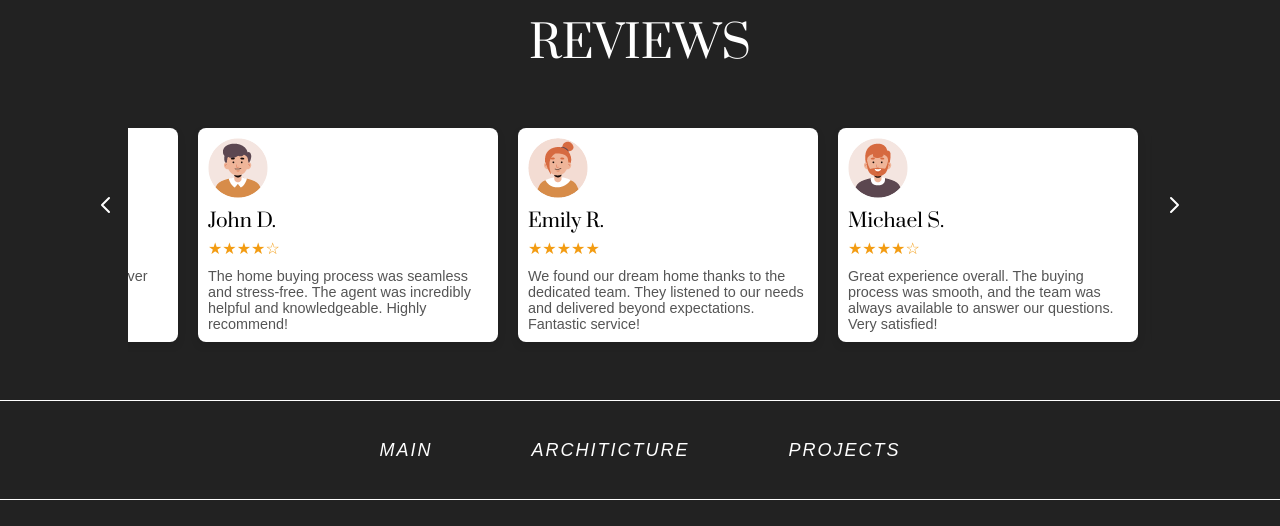
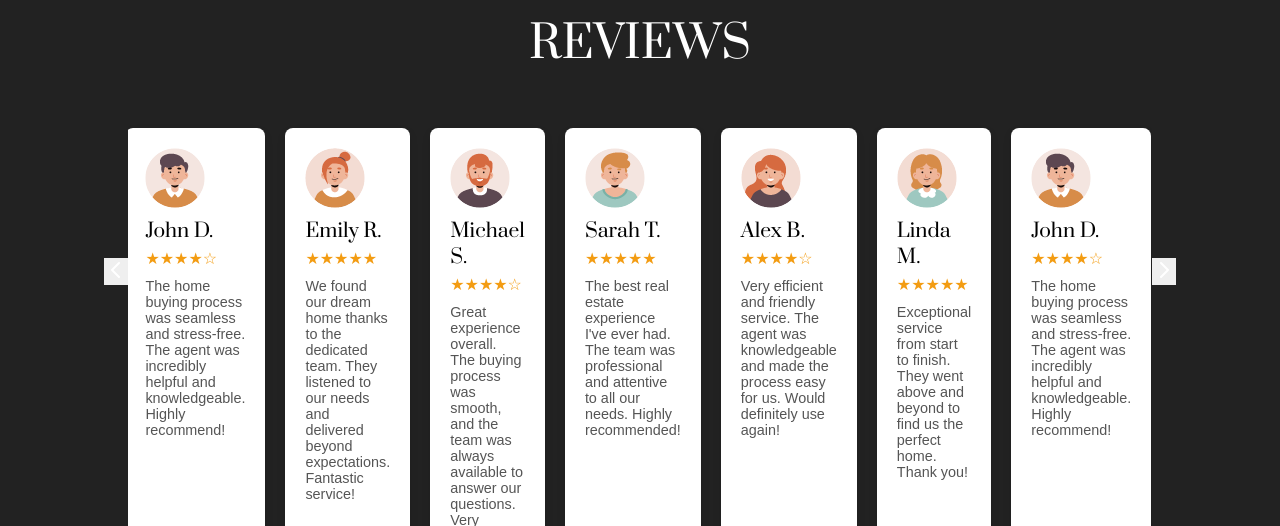
Before and after one commit to AlexBob98/test-mst, a plain HTML site: page index.html in a window 1280 px wide. Shown: the part 3290-3816 px from the top of the page. Drawn offline with Linux system fonts and the light colour scheme; files whose address does not match are found by name.

Commit message:
del styles

```diff
--- a/assets/styles/animations.css
+++ b/assets/styles/animations.css
@@ -44,28 +44,3 @@
     display: flex;
     transition: transform 0.5s ease;
 }
-
-.review-card {
-    flex: 0 0 33.33%; /* Показываем три карточки одновременно */
-    box-sizing: border-box;
-    padding: 10px;
-}
-
-.arrow-button {
-    background: none;
-    border: none;
-    cursor: pointer;
-    padding: 10px;
-    display: flex;
-    align-items: center;
-    justify-content: center;
-    transform: translateY(100%);
-}
-
-.arrow-button svg {
-    width: 24px;
-    height: 24px;
-    fill: none;
-    stroke: #fff;
-    stroke-width: 2;
-}
```
